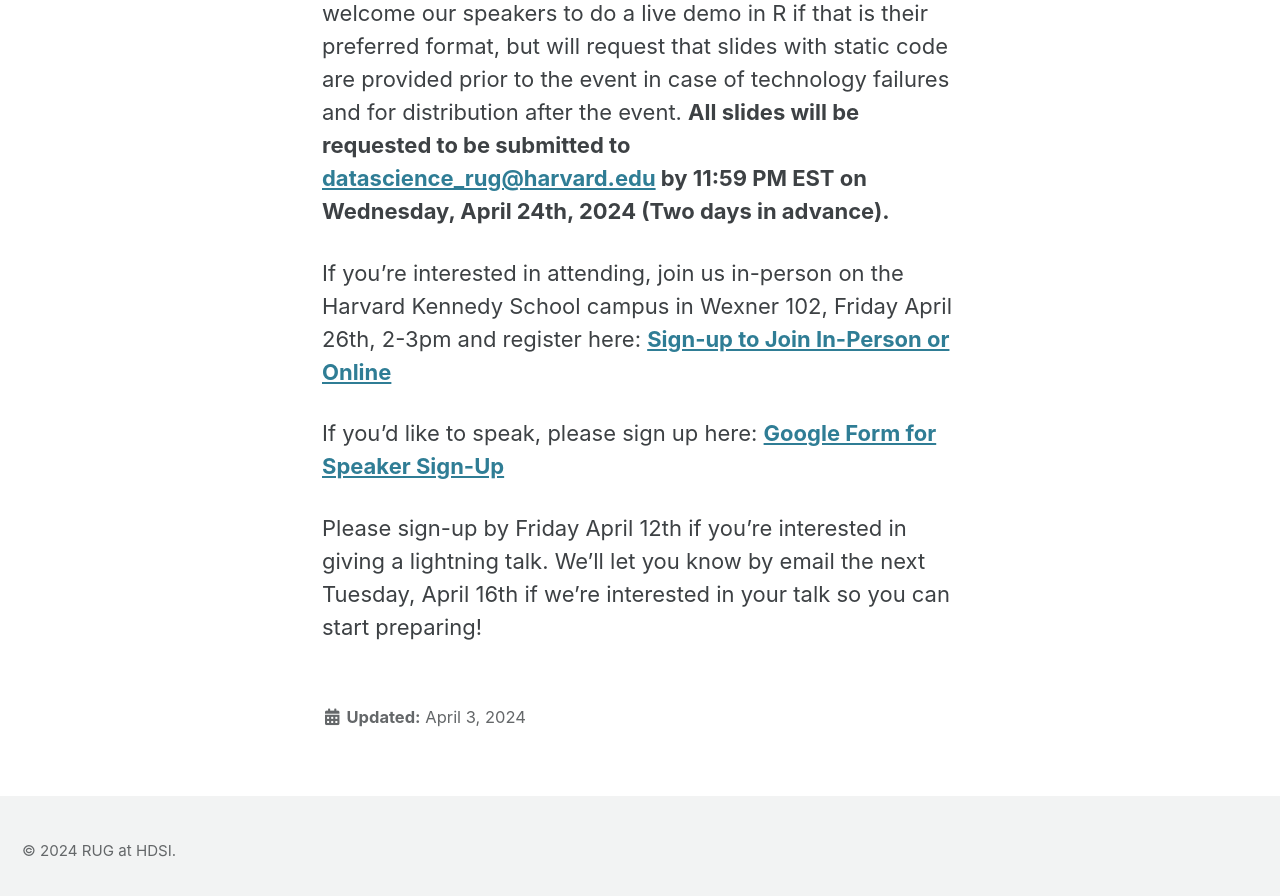
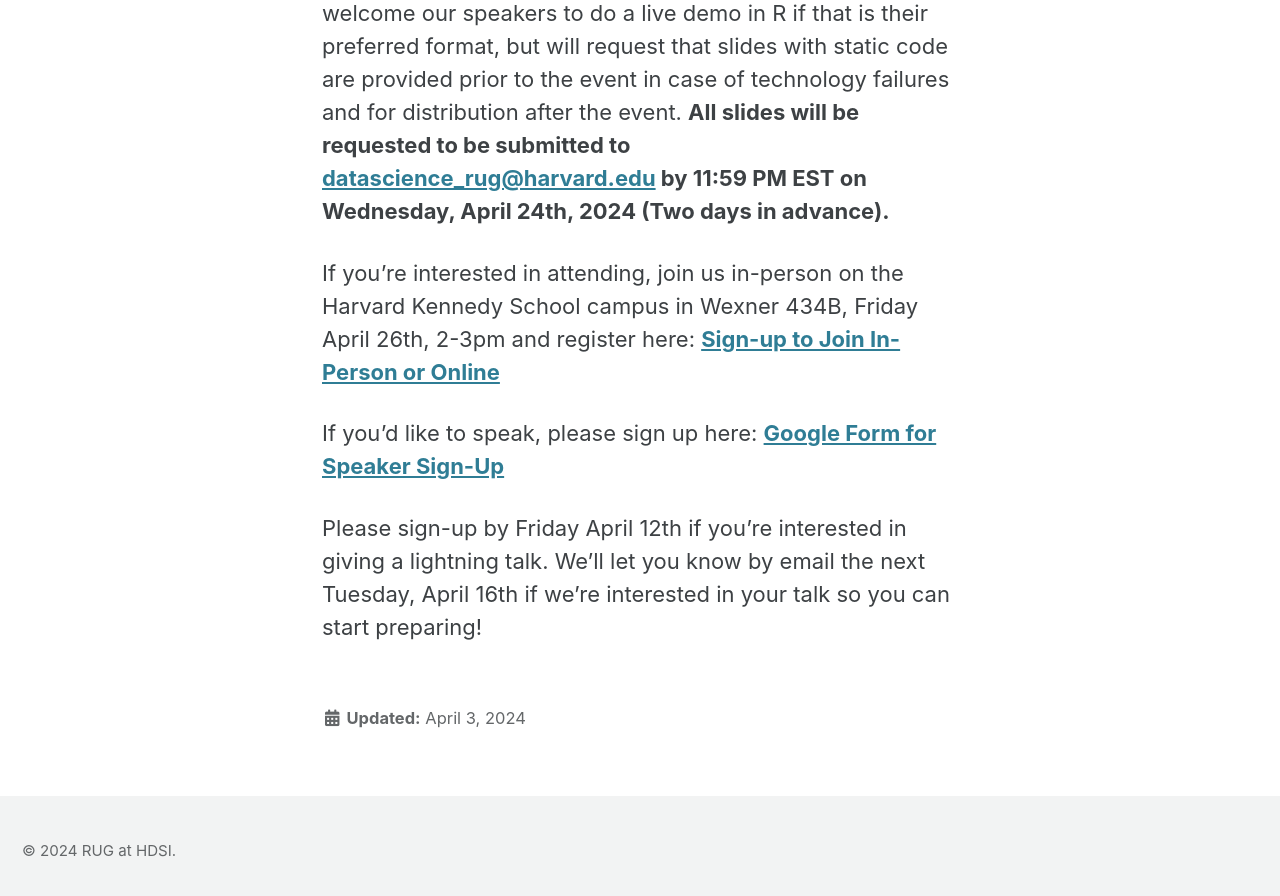
Before and after one commit to RUG-at-HDSI/rug-at-hdsi.org, a Jekyll site: the page built from _upcoming_events/2024_04_26_lightning_talks.md, in a window 1280 px wide and 900 px high, scrolled down 1945 px. Shown: the top 896 px of the window. Built offline with Jekyll 4.4.1, drawn with Linux system fonts in a browser that asks for light colours; cached includes are drawn as plain includes.

Commit message:
Update room number

```diff
--- a/_upcoming_events/2024_04_26_lightning_talks.md
+++ b/_upcoming_events/2024_04_26_lightning_talks.md
@@ -24,7 +24,7 @@
 
 We ask that each lightning talk be limited to 5-8 minutes. The use of slides is strongly encouraged, but should be used sparingly to support the topic, rather than the focus of the lightning talk – think:  a cool plot that supports your topic or a critical code chunk that you’d like to highlight. We also welcome our speakers to do a live demo in R if that is their preferred format, but will request that slides with static code are provided prior to the event in case of technology failures and for distribution after the event. **All slides will be requested to be submitted to <datascience_rug@harvard.edu> by 11:59 PM EST on Wednesday, April 24th, 2024 (Two days in advance).**
 
-If you're interested in attending, join us in-person on the Harvard Kennedy School campus in Wexner 102, Friday April 26th, 2-3pm and register here:
+If you're interested in attending, join us in-person on the Harvard Kennedy School campus in Wexner 434B, Friday April 26th, 2-3pm and register here:
 **[Sign-up to Join In-Person or Online]({{ page.registration_link }})**
 
 If you'd like to speak, please sign up here:
```
Also changed, not shown: other parts of _upcoming_events/2024_04_26_lightning_talks.md (+1 -1 lines), assets/images/2024_04_26_DataAndDonuts_LightningTalks.jpeg (deleted), assets/images/2024_04_26_DataAndDonuts_LightningTalks.png (added).
